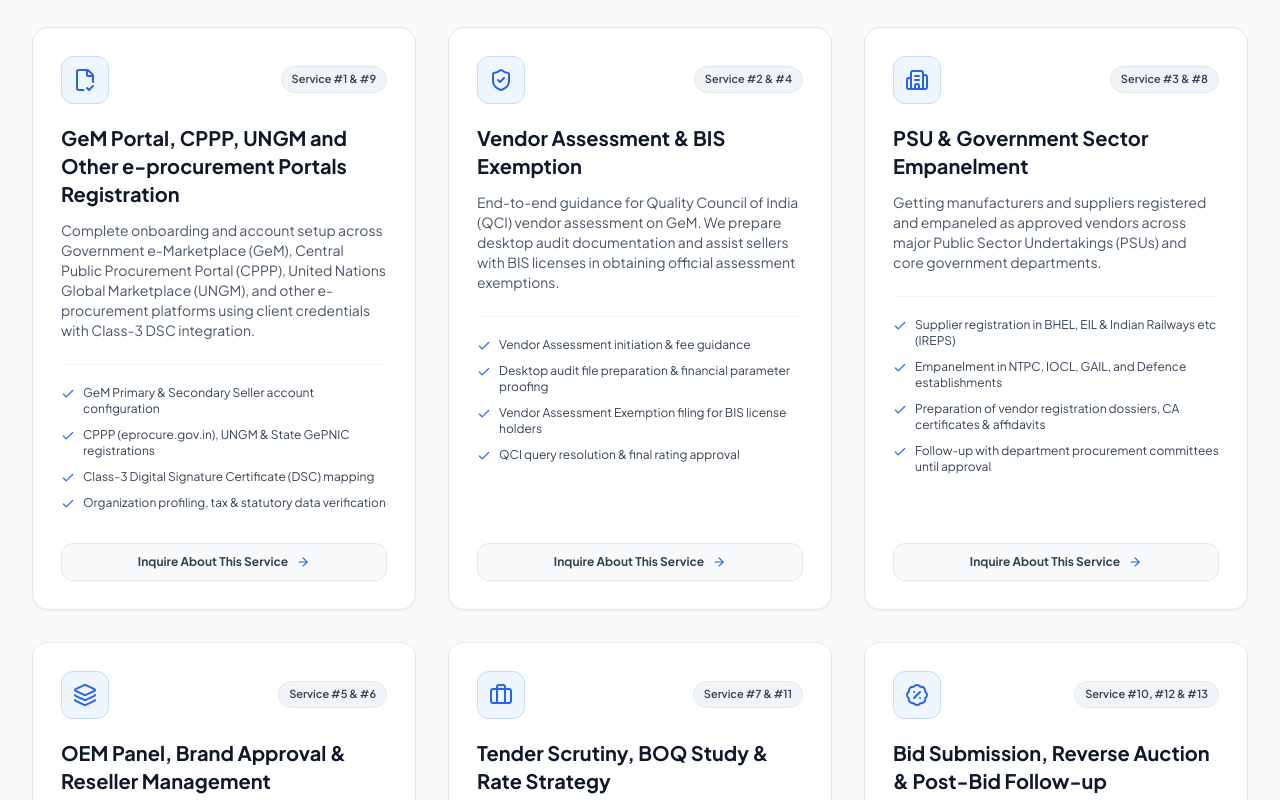
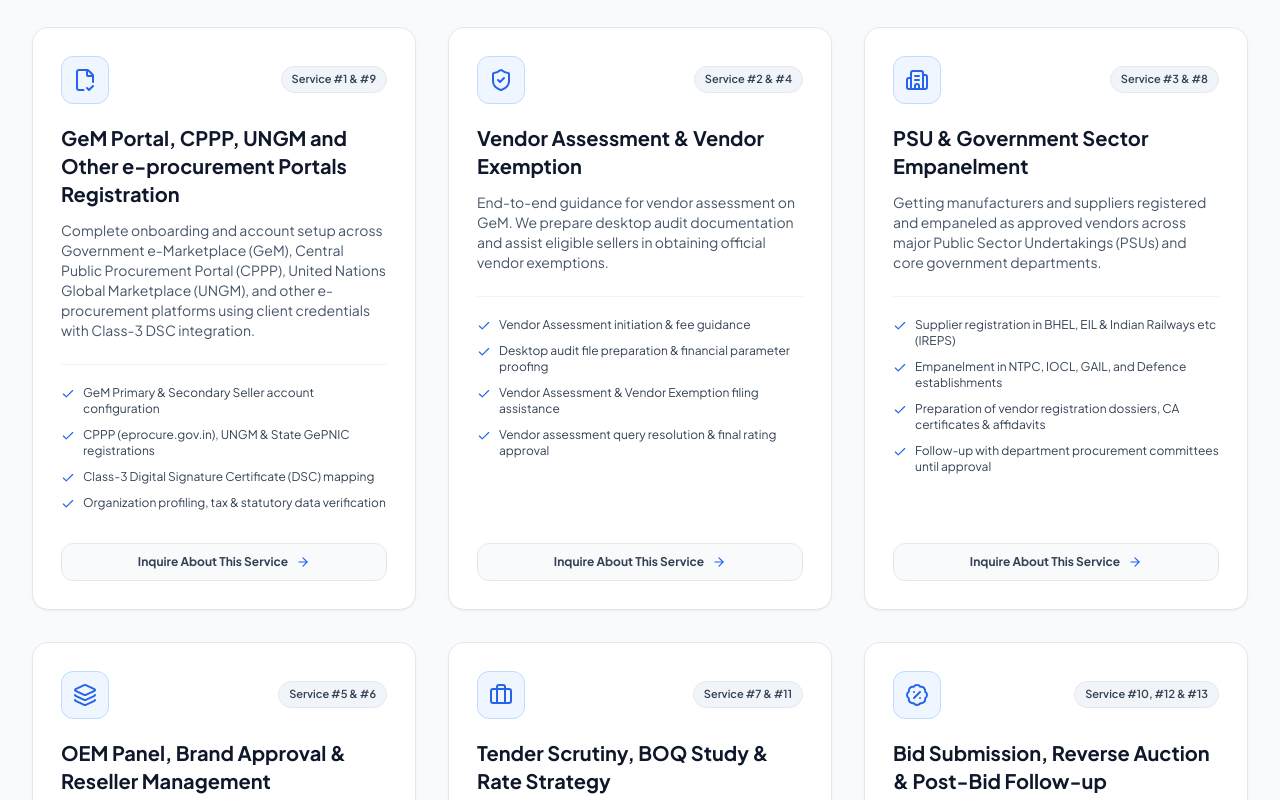
Before and after one commit to dntsbidmatrix/dnts, a React (Vite) app: page / in a window 1280 px wide. Shown: the part 1740-2540 px from the top of the page. Built offline with nearby package versions, Linux system fonts and the light colour scheme.

Commit message:
refactor: remove QCI everywhere and replace with Vendor Assessment and Vendor Exemption

```diff
--- a/index.html
+++ b/index.html
@@ -8,8 +8,8 @@
     <!-- Primary Meta Tags -->
     <title>BidMatrix | Tender Execution & Bid Processing Advisors | Begusarai, Bihar</title>
     <meta name="title" content="BidMatrix | Tender Bidding & GeM Advisors" />
-    <meta name="description" content="BidMatrix (Begusarai, Bihar) - Systematic Approach to Government Operations. GeM & CPPP tender bidding, QCI vendor assessment, PSU empanelment (BHEL, EIL & Indian Railways etc), catalogue management, and live reverse auctions." />
-    <meta name="keywords" content="BidMatrix, GeM consultants Bihar, Begusarai tender bidding, government tender management, CPPP eprocure, BHEL supplier empanelment, QCI vendor assessment" />
+    <meta name="description" content="BidMatrix (Begusarai, Bihar) - Systematic Approach to Government Operations. GeM & CPPP tender bidding, vendor assessment & vendor exemption, PSU empanelment (BHEL, EIL & Indian Railways etc), catalogue management, and live reverse auctions." />
+    <meta name="keywords" content="BidMatrix, GeM consultants Bihar, Begusarai tender bidding, government tender management, CPPP eprocure, BHEL supplier empanelment, vendor assessment, vendor exemption" />
     <meta name="author" content="BidMatrix" />
 
     <!-- Open Graph / Facebook -->
--- a/src/components/ComplianceSection.jsx
+++ b/src/components/ComplianceSection.jsx
@@ -12,8 +12,8 @@
       icon: Scale
     },
     {
-      title: "QCI Vendor Assessment & BIS Exemption",
-      desc: "Comprehensive expertise in preparing desktop audit document packs for Quality Council of India (QCI) assessment and securing exemptions for BIS licensees.",
+      title: "Vendor Assessment & Vendor Exemption",
+      desc: "Comprehensive expertise in preparing desktop audit document packs for vendor assessment on GeM and securing official vendor exemptions.",
       icon: ShieldCheck
     },
     {
--- a/src/components/ContactSection.jsx
+++ b/src/components/ContactSection.jsx
@@ -262,8 +262,8 @@
                       >
                         <option>Our Outsourced Bid Manager Package</option>
                         <option>GeM Portal, CPPP, UNGM and Other e-procurement Portals Registration</option>
-                        <option>Vendor Assessment (QCI) on GeM</option>
-                        <option>Vendor Assessment Exemption (BIS License)</option>
+                        <option>Vendor Assessment on GeM</option>
+                        <option>Vendor Exemption</option>
                         <option>PSU Empanelment (BHEL, EIL & Indian Railways etc)</option>
                         <option>OEM Panel & Brand Approval Setup</option>
                         <option>Product Upload & Catalogue Approval</option>
--- a/src/components/Footer.jsx
+++ b/src/components/Footer.jsx
@@ -273,7 +273,7 @@
                   onClick={(e) => handleLinkClick(e, 'services')}
                   className="hover:text-white hover:underline transition-colors block"
                 >
-                  Vendor Assessment (QCI)
+                  Vendor Assessment
                 </a>
               </li>
               <li>
@@ -282,7 +282,7 @@
                   onClick={(e) => handleLinkClick(e, 'services')}
                   className="hover:text-white hover:underline transition-colors block"
                 >
-                  BIS License Exemption
+                  Vendor Exemption
                 </a>
               </li>
               <li>
--- a/src/components/Hero.jsx
+++ b/src/components/Hero.jsx
@@ -42,7 +42,7 @@
               </div>
               <div className="flex items-center space-x-2 text-xs sm:text-sm text-slate-700">
                 <CheckCircle2 className="w-4 h-4 text-blue-600 flex-shrink-0" />
-                <span>Vendor Assessment (QCI) & BIS Exemption</span>
+                <span>Vendor Assessment & Vendor Exemption</span>
               </div>
               <div className="flex items-center space-x-2 text-xs sm:text-sm text-slate-700">
                 <CheckCircle2 className="w-4 h-4 text-blue-600 flex-shrink-0" />
--- a/src/components/TenderInquiryModal.jsx
+++ b/src/components/TenderInquiryModal.jsx
@@ -157,8 +157,8 @@
               >
                 <option>Our Outsourced Bid Manager Package</option>
                 <option>GeM Portal, CPPP, UNGM and Other e-procurement Portals Registration</option>
-                <option>Vendor Assessment (QCI) on GeM</option>
-                <option>Vendor Assessment Exemption (BIS License)</option>
+                <option>Vendor Assessment on GeM</option>
+                <option>Vendor Exemption</option>
                 <option>PSU Empanelment (BHEL, EIL & Indian Railways etc)</option>
                 <option>OEM Panel & Brand Approval Setup</option>
                 <option>Product Upload & Catalogue Approval</option>
--- a/src/data/companyData.js
+++ b/src/data/companyData.js
@@ -44,14 +44,14 @@
   {
     id: "vendor-assessment",
     category: "GeM Compliance",
-    title: "Vendor Assessment & BIS Exemption",
+    title: "Vendor Assessment & Vendor Exemption",
     badge: "Service #2 & #4",
-    description: "End-to-end guidance for Quality Council of India (QCI) vendor assessment on GeM. We prepare desktop audit documentation and assist sellers with BIS licenses in obtaining official assessment exemptions.",
+    description: "End-to-end guidance for vendor assessment on GeM. We prepare desktop audit documentation and assist eligible sellers in obtaining official vendor exemptions.",
     features: [
       "Vendor Assessment initiation & fee guidance",
       "Desktop audit file preparation & financial parameter proofing",
-      "Vendor Assessment Exemption filing for BIS license holders",
-      "QCI query resolution & final rating approval"
+      "Vendor Assessment & Vendor Exemption filing assistance",
+      "Vendor assessment query resolution & final rating approval"
     ],
     icon: "ShieldCheck"
   },
@@ -115,9 +115,9 @@
 
 export const DETAILED_13_SERVICES = [
   { no: 1, title: "GeM Portal, CPPP, UNGM and Other e-procurement Portals Registration", desc: "Setting up verified primary & secondary accounts on central, global (UNGM) & state portals." },
-  { no: 2, title: "Vendor Assessment on GeM Portal", desc: "Facilitating QCI vendor assessment process, documentation & site audit readiness." },
+  { no: 2, title: "Vendor Assessment on GeM Portal", desc: "Facilitating vendor assessment process, documentation & site audit readiness." },
   { no: 3, title: "PSU & Government Sector Empanelment", desc: "Approved supplier registration in BHEL, EIL & Indian Railways etc." },
-  { no: 4, title: "Vendor Assessment Exemption (BIS)", desc: "Securing official GeM assessment exemptions for sellers with active BIS licenses." },
+  { no: 4, title: "Vendor Exemption", desc: "Securing official GeM vendor exemptions for eligible sellers and manufacturers." },
   { no: 5, title: "OEM Panel Creation & Brand Approval", desc: "Setting up OEM dashboards, brand registry, reseller authorization & catalogue control." },
   { no: 6, title: "Products Upload & Catalogue Approval", desc: "Uploading product SKUs, mapping specifications, and granting reseller catalogue approvals." },
   { no: 7, title: "Tender Bidding & Document Study", desc: "Comprehensive summary reports covering eligibility, payment milestones & technical criteria." },
@@ -134,7 +134,7 @@
     name: "Government e-Marketplace (GeM)",
     domain: "gem.gov.in",
     type: "National Public Procurement",
-    description: "Complete account setup, QCI vendor assessment, brand registry, product cataloguing, Custom Bids, and Reverse Auctions.",
+    description: "Complete account setup, vendor assessment, brand registry, product cataloguing, Custom Bids, and Reverse Auctions.",
     highlight: "OEM Panel & Reseller Control"
   },
   {
@@ -164,7 +164,7 @@
   {
     step: "01",
     title: "Portal Onboarding & Vendor Assessment",
-    description: "Registration on GeM, CPPP, UNGM & PSUs, QCI vendor assessment, BIS exemptions, and OEM brand setup."
+    description: "Registration on GeM, CPPP, UNGM & PSUs, vendor assessment, vendor exemptions, and OEM brand setup."
   },
   {
     step: "02",
@@ -195,7 +195,7 @@
   },
   {
     q: "Can you help our company get registered on GeM and complete Vendor Assessment?",
-    a: "Yes. We handle complete GeM seller registration, secondary user setup, and QCI Vendor Assessment file preparation. If you possess a BIS license, we also assist in getting official exemption from Vendor Assessment."
+    a: "Yes. We handle complete GeM seller registration, secondary user setup, and Vendor Assessment file preparation. If you qualify, we also assist in getting official Vendor Exemption."
   },
   {
     q: "Do you assist with PSU empanelment like BHEL, EIL & Indian Railways etc?",
```
